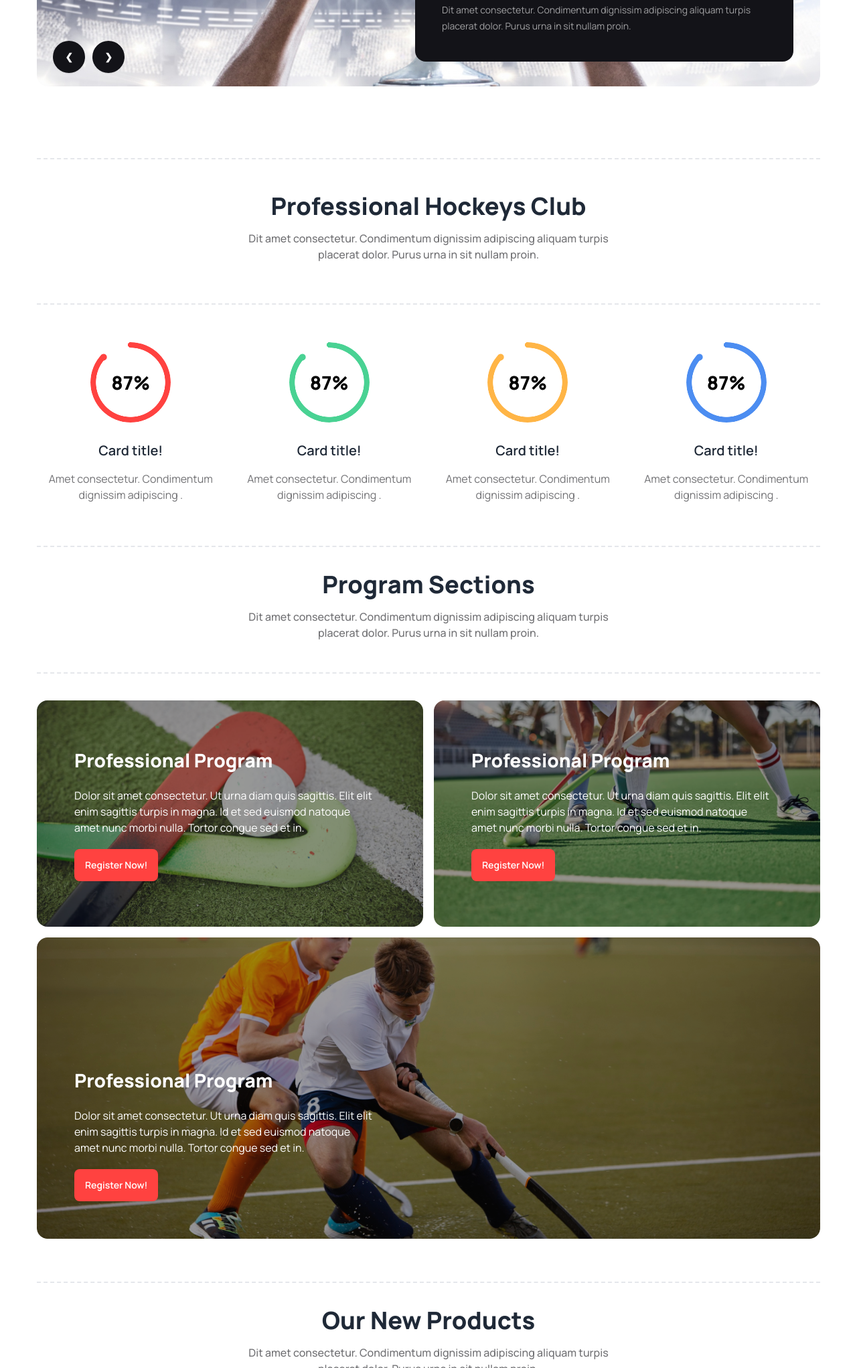
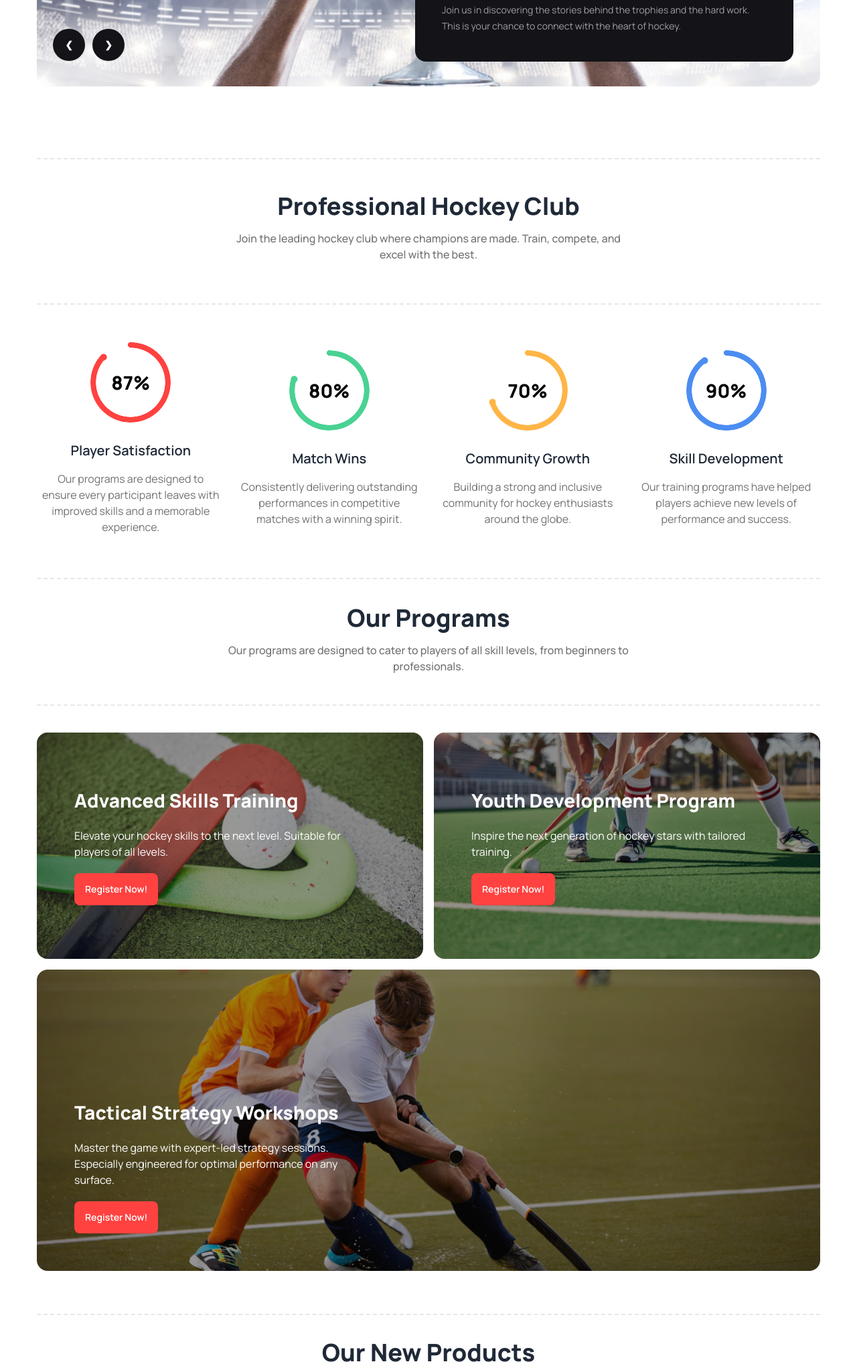
Before and after one commit to Shohan1121/Tailwind-and-Daisy-Hockeys, a plain HTML site: page index.html in a window 1280 px wide. Shown: the part 573-2616 px from the top of the page at 67% size. Drawn offline with nearby package versions, Linux system fonts and the light colour scheme.

Commit message:
text content uploaded

```diff
--- a/index.html
+++ b/index.html
@@ -49,7 +49,7 @@
     </style>
   </head>
   <body class="manrope-font">
-    <header class="py-5 lg:py-9">
+    <header class="py-5 lg:pt-9 lg:pb-0">
       <div class="navbar bg-base-100 lg:w-[1170px] mx-auto w-[335px]">
         <div class="navbar-start">
           <div class="dropdown text-[#424247] text-[16px]">
@@ -134,7 +134,7 @@
     <main class="lg:w-[1170px] mx-auto w-[335px]">
       <!--Hero Carousel Starts Here-->
       <div class="carousel w-full h-[200px] lg:h-auto rounded-2xl">
-        <div id="slide1" class="carousel-item relative w-full">
+        <div id="slide1" class="carousel-item relative w-full lg:pt-9">
           <img src="Images\1.png" class="w-auto lg:w-full" />
           <div
             class="absolute left-5 right-5 top-1/2 -translate-y-1/2 transform flex lg:justify-start h-[200px] lg:h-[550px] lg:items-end pb-2 lg:pb-5 justify-center items-end"
@@ -153,7 +153,7 @@
             </div>
           </div>
         </div>
-        <div id="slide2" class="carousel-item relative w-full">
+        <div id="slide2" class="carousel-item relative w-full lg:pt-9">
           <img src="Images\4.png" class="lg:w-auto" />
           <div
             class="absolute left-5 right-5 top-1/2 flex -translate-y-1/2 transform lg:justify-start h-[200px] lg:h-[550px] lg:items-end pb-2 lg:pb-5 justify-center items-end"
@@ -180,8 +180,8 @@
             Meet all the heroes from the field
           </h2>
           <p class="text-[14px] text-[#FFFFFF99] leading-6">
-            Dit amet consectetur. Condimentum dignissim adipiscing aliquam
-            turpis placerat dolor. Purus urna in sit nullam proin.
+            Join us in discovering the stories behind the trophies and the hard
+            work. This is your chance to connect with the heart of hockey.
           </p>
         </div>
       </div>
@@ -191,13 +191,13 @@
       >
         <div class="card-body text-center flex-grow-0 lg:gap-4 lg:pt-0">
           <h2 class="card-title mx-auto font-extrabold lg:text-4xl">
-            Professional Hockeys Club
+            Professional Hockey Club
           </h2>
           <p
             class="lg:h-7 lg:w-[602px] mx-auto text-[14px] lg:text-[16px] text-[#13131899] font-medium"
           >
-            Dit amet consectetur. Condimentum dignissim adipiscing aliquam
-            turpis placerat dolor. Purus urna in sit nullam proin.
+            Join the leading hockey club where champions are made. Train,
+            compete, and excel with the best.
           </p>
         </div>
       </div>
@@ -216,10 +216,11 @@
           <div class="card bg-base-100">
             <div class="card-body p-2 pt-7">
               <h2 class="card-title mx-auto font-semibold text-xl">
-                Card title!
+                Player Satisfaction
               </h2>
               <p class="text-[#13131899] text-[16px] mt-2">
-                Amet consectetur. Condimentum dignissim adipiscing .
+                Our programs are designed to ensure every participant leaves
+                with improved skills and a memorable experience.
               </p>
             </div>
           </div>
@@ -227,18 +228,19 @@
         <div>
           <div
             class="radial-progress font-extrabold lg:text-[28px] p-5 text-[#49D293]"
-            style="--value: 87"
+            style="--value: 80"
             role="progressbar"
           >
-            <span class="text-black">87%</span>
+            <span class="text-black">80%</span>
           </div>
           <div class="card bg-base-100">
             <div class="card-body p-2 pt-7">
               <h2 class="card-title mx-auto font-semibold text-xl">
-                Card title!
+                Match Wins
               </h2>
               <p class="text-[#13131899] text-[16px] mt-2">
-                Amet consectetur. Condimentum dignissim adipiscing .
+                Consistently delivering outstanding performances in competitive
+                matches with a winning spirit.
               </p>
             </div>
           </div>
@@ -246,18 +248,19 @@
         <div>
           <div
             class="radial-progress font-extrabold lg:text-[28px] p-5 text-[#FFB546]"
-            style="--value: 87"
+            style="--value: 70"
             role="progressbar"
           >
-            <span class="text-black">87%</span>
+            <span class="text-black">70%</span>
           </div>
           <div class="card bg-base-100">
             <div class="card-body p-2 pt-7">
               <h2 class="card-title mx-auto font-semibold text-xl">
-                Card title!
+                Community Growth
               </h2>
               <p class="text-[#13131899] text-[16px] mt-2">
-                Amet consectetur. Condimentum dignissim adipiscing .
+                Building a strong and inclusive community for hockey enthusiasts
+                around the globe.
               </p>
             </div>
           </div>
@@ -265,18 +268,19 @@
         <div>
           <div
             class="radial-progress font-extrabold lg:text-[28px] p-5 text-[#4C8DF1]"
-            style="--value: 87"
+            style="--value: 90"
             role="progressbar"
           >
-            <span class="text-black">87%</span>
+            <span class="text-black">90%</span>
           </div>
           <div class="card bg-base-100">
             <div class="card-body p-2 pt-7">
               <h2 class="card-title mx-auto font-semibold text-xl">
-                Card title!
+                Skill Development
               </h2>
               <p class="text-[#13131899] text-[16px] mt-2">
-                Amet consectetur. Condimentum dignissim adipiscing .
+                Our training programs have helped players achieve new levels of
+                performance and success.
               </p>
             </div>
           </div>
@@ -288,13 +292,13 @@
       >
         <div class="card-body text-center flex-grow-0 lg:gap-4 lg:pt-0">
           <h2 class="card-title mx-auto font-extrabold lg:text-4xl">
-            Program Sections
+            Our Programs
           </h2>
           <p
-            class="lg:h-7 lg:w-[602px] mx-auto text-[14px] lg:text-[16px] text-[#13131899] font-medium"
+            class="lg:h-6 lg:w-[602px] mx-auto text-[14px] lg:text-[16px] text-[#13131899] font-medium"
           >
-            Dit amet consectetur. Condimentum dignissim adipiscing aliquam
-            turpis placerat dolor. Purus urna in sit nullam proin.
+            Our programs are designed to cater to players of all skill levels,
+            from beginners to professionals.
           </p>
         </div>
       </div>
@@ -314,12 +318,11 @@
               <h1
                 class="mb-2 lg:mb-5 text-[20px] lg:text-[28px] font-extrabold"
               >
-                Professional Program
+                Advanced Skills Training
               </h1>
               <p class="mb-5 text-[14px] lg:text-[16px]">
-                Dolor sit amet consectetur. Ut urna diam quis sagittis. Elit
-                elit enim sagittis turpis in magna. Id et sed euismod natoque
-                amet nunc morbi nulla. Tortor congue sed et in.
+                Elevate your hockey skills to the next level. Suitable for
+                players of all levels.
               </p>
               <button
                 class="btn bg-[#FF4240] text-white border-0 hover:text-[#FF4240]"
@@ -341,12 +344,11 @@
               <h1
                 class="mb-2 lg:mb-5 text-[20px] lg:text-[28px] font-extrabold"
               >
-                Professional Program
+                Youth Development Program
               </h1>
               <p class="mb-5 text-[14px] lg:text-[16px]">
-                Dolor sit amet consectetur. Ut urna diam quis sagittis. Elit
-                elit enim sagittis turpis in magna. Id et sed euismod natoque
-                amet nunc morbi nulla. Tortor congue sed et in.
+                Inspire the next generation of hockey stars with tailored
+                training.
               </p>
               <button
                 class="btn bg-[#FF4240] text-white border-0 hover:text-[#FF4240]"
@@ -370,12 +372,11 @@
               <h1
                 class="mb-2 lg:mb-5 text-[20px] lg:text-[28px] font-extrabold"
               >
-                Professional Program
+                Tactical Strategy Workshops
               </h1>
               <p class="mb-5 text-[14px] lg:text-[16px]">
-                Dolor sit amet consectetur. Ut urna diam quis sagittis. Elit
-                elit enim sagittis turpis in magna. Id et sed euismod natoque
-                amet nunc morbi nulla. Tortor congue sed et in.
+                Master the game with expert-led strategy sessions. Especially
+                engineered for optimal performance on any surface.
               </p>
               <button
                 class="btn bg-[#FF4240] text-white border-0 hover:text-[#FF4240]"
@@ -397,8 +398,8 @@
           <p
             class="lg:h-7 lg:w-[602px] mx-auto text-[14px] lg:text-[16px] text-[#13131899] font-medium"
           >
-            Dit amet consectetur. Condimentum dignissim adipiscing aliquam
-            turpis placerat dolor. Purus urna in sit nullam proin.
+            Gear Up for the Game. Elevate your hockey skills to the next level.
+            Suitable for players of all levels.
           </p>
         </div>
       </div>
@@ -424,10 +425,10 @@
                 <i class="fa-regular fa-heart pr-2"></i>200
               </p>
               <h2 class="card-title font-extrabold text-[20px]">
-                World Cup Flags Football
+                Hockey Jersey
               </h2>
               <p class="flex-grow-0 text-[#13131899] font-medium text-[16px]">
-                Dolor sit amet consectetur. Ut urna diam quis sagittis.
+                Wear it with pride. High-quality, breathable fabric.
               </p>
               <p
                 class="flex-grow-0 space-x-4 text-[16px] text-[#13131880] font-medium"
@@ -445,7 +446,9 @@
           <div
             class="card lg:card-side bg-base-100 lg:w-[573px] lg:h-[218px] shadow-none border border-[#1313181A] rounded-2xl lg:px-5"
           >
-            <figure class="w-full lg:w-[250px] lg:h-[172px] my-5 lg:my-auto">
+            <figure
+              class="w-full lg:w-[330px] lg:h-[172px] my-5 mr-1 lg:my-auto"
+            >
               <img
                 src="Images\6.png"
                 alt="Movie"
@@ -461,10 +464,10 @@
                 <i class="fa-regular fa-heart pr-2"></i>200
               </p>
               <h2 class="card-title font-extrabold text-[20px]">
-                World Cup Flags Football
+                Field Hockey Ball
               </h2>
               <p class="flex-grow-0 text-[#13131899] font-medium text-[16px]">
-                Dolor sit amet consectetur. Ut urna diam quis sagittis.
+                Precision-engineered for optimal performance on any surface.
               </p>
               <p
                 class="flex-grow-0 space-x-4 text-[16px] text-[#13131880] font-medium"
@@ -482,7 +485,7 @@
           <div
             class="card lg:card-side bg-base-100 lg:w-[573px] lg:h-[218px] shadow-none border border-[#1313181A] rounded-2xl lg:px-5"
           >
-            <figure class="w-full lg:w-[250px] lg:h-[172px] my-5 lg:my-auto">
+            <figure class="w-full lg:w-[360px] lg:h-[172px] my-5 lg:my-auto">
               <img
                 src="Images\7.png"
                 alt="Movie"
@@ -498,10 +501,11 @@
                 <i class="fa-regular fa-heart pr-2"></i>200
               </p>
               <h2 class="card-title font-extrabold text-[20px]">
-                World Cup Flags Football
+                Custom Hockey Cap
               </h2>
               <p class="flex-grow-0 text-[#13131899] font-medium text-[16px]">
-                Dolor sit amet consectetur. Ut urna diam quis sagittis.
+                Stay cool and stylish on the field with our lightweight, durable
+                hockey cap.
               </p>
               <p
                 class="flex-grow-0 space-x-4 text-[16px] text-[#13131880] font-medium"
@@ -519,7 +523,7 @@
           <div
             class="card lg:card-side bg-base-100 lg:w-[573px] lg:h-[218px] shadow-none border border-[#1313181A] rounded-2xl lg:px-5"
           >
-            <figure class="w-full lg:w-[250px] lg:h-[172px] my-5 lg:my-auto">
+            <figure class="w-full lg:w-[400px] lg:h-[172px] my-5 lg:my-auto">
               <img
                 src="Images\8.png"
                 alt="Movie"
@@ -535,10 +539,11 @@
                 <i class="fa-regular fa-heart pr-2"></i>200
               </p>
               <h2 class="card-title font-extrabold text-[20px]">
-                World Cup Flags Football
+                Team Polo Shirt
               </h2>
               <p class="flex-grow-0 text-[#13131899] font-medium text-[16px]">
-                Dolor sit amet consectetur. Ut urna diam quis sagittis.
+                Perfect for team events or casual wear. Comfortable, sleek, and
+                customizable.
               </p>
               <p
                 class="flex-grow-0 space-x-4 text-[16px] text-[#13131880] font-medium"
@@ -556,7 +561,7 @@
           <div
             class="card lg:card-side bg-base-100 lg:w-[573px] lg:h-[218px] shadow-none border border-[#1313181A] rounded-2xl lg:px-5"
           >
-            <figure class="w-full lg:w-[250px] lg:h-[172px] my-5 lg:my-auto">
+            <figure class="w-full lg:w-[350px] lg:h-[172px] my-5 lg:my-auto">
               <img
                 src="Images\9.png"
                 alt="Movie"
@@ -572,10 +577,11 @@
                 <i class="fa-regular fa-heart pr-2"></i>200
               </p>
               <h2 class="card-title font-extrabold text-[20px]">
-                World Cup Flags Football
+                Goalkeeper Helmet
               </h2>
               <p class="flex-grow-0 text-[#13131899] font-medium text-[16px]">
-                Dolor sit amet consectetur. Ut urna diam quis sagittis.
+                Designed for safety and style. Protect yourself during intense
+                matches.
               </p>
               <p
                 class="flex-grow-0 space-x-4 text-[16px] text-[#13131880] font-medium"
@@ -593,7 +599,7 @@
           <div
             class="card lg:card-side bg-base-100 lg:w-[573px] lg:h-[218px] shadow-none border border-[#1313181A] rounded-2xl lg:px-5"
           >
-            <figure class="w-full lg:w-[250px] lg:h-[172px] my-5 lg:my-auto">
+            <figure class="w-full lg:w-[360px] lg:h-[172px] my-5 lg:my-auto">
               <img
                 src="Images\10.png"
                 alt="Movie"
@@ -612,7 +618,8 @@
                 World Cup Flags Football
               </h2>
               <p class="flex-grow-0 text-[#13131899] font-medium text-[16px]">
-                Dolor sit amet consectetur. Ut urna diam quis sagittis.
+                Advanced grip technology ensures peak performance for every
+                match
               </p>
               <p
                 class="flex-grow-0 space-x-4 text-[16px] text-[#13131880] font-medium"
@@ -631,15 +638,18 @@
       <div
         class="card bg-base-100 w-auto border-dashed border-2 border-x-0 rounded-none h-[166px] lg:h-[189px] justify-center mb-14"
       >
-        <div class="card-body text-center flex-grow-0 lg:gap-4 lg:pt-0">
+        <div
+          class="card-body text-center flex-grow-0 lg:gap-4 lg:pt-0 lg:pb-12"
+        >
           <h2 class="card-title mx-auto font-extrabold lg:text-4xl">
             Clients Question
           </h2>
           <p
             class="lg:h-7 lg:w-[602px] mx-auto text-[14px] lg:text-[16px] text-[#13131899] font-medium"
           >
-            Dit amet consectetur. Condimentum dignissim adipiscing aliquam
-            turpis placerat dolor. Purus urna in sit nullam proin.
+            We understand you might have questions about our programs, services,
+            and equipment. Here are some of the most commonly asked questions to
+            help you get the answers you need quickly.
           </p>
         </div>
       </div>
@@ -657,61 +667,78 @@
         <div class="lg:col-span-7 space-y-4">
           <div class="collapse collapse-plus rounded-none border-b">
             <input type="radio" name="my-accordion-3" checked="checked" />
-            <div class="collapse-title text-xl font-bold">Our Equipment</div>
+            <div class="collapse-title text-xl font-bold">
+              What kind of equipment do you provide?
+            </div>
             <div class="collapse-content">
               <p class="lg:w-[518px] lg:text-[16px] text-[#13131899]">
-                Dolor sit amet consectetur. Ut urna diam quis sagittis. Elit
-                elit enim sagittis turpis in magna.
+                We provide all essential hockey gear, including sticks, balls,
+                safety helmets, and goalkeeper equipment. Our equipment meets
+                professional standards to ensure safety and performance.
               </p>
             </div>
           </div>
           <div class="collapse collapse-plus rounded-none border-b">
             <input type="radio" name="my-accordion-3" />
-            <div class="collapse-title text-xl font-bold">Hockey Training</div>
+            <div class="collapse-title text-xl font-bold">
+              What does your hockey training include?
+            </div>
             <div class="collapse-content">
               <p class="lg:w-[518px] lg:text-[16px] text-[#13131899]">
-                Dolor sit amet consectetur. Ut urna diam quis sagittis. Elit
-                elit enim sagittis turpis in magna.
+                Our training programs cover skill development, tactical
+                gameplay, physical fitness, and team-building exercises. We
+                cater to beginners, intermediate, and advanced players.
               </p>
             </div>
           </div>
           <div class="collapse collapse-plus rounded-none border-b">
             <input type="radio" name="my-accordion-3" />
-            <div class="collapse-title text-xl font-bold">Private Lessons</div>
+            <div class="collapse-title text-xl font-bold">
+              Can I book private lessons?
+            </div>
             <div class="collapse-content">
               <p class="lg:w-[518px] lg:text-[16px] text-[#13131899]">
-                Dolor sit amet consectetur. Ut urna diam quis sagittis. Elit
-                elit enim sagittis turpis in magna.
+                Yes, we offer one-on-one private lessons with our expert
+                coaches. These sessions are tailored to focus on specific skills
+                and areas of improvement.
               </p>
             </div>
           </div>
           <div class="collapse collapse-plus rounded-none border-b">
             <input type="radio" name="my-accordion-3" checked="checked" />
-            <div class="collapse-title text-xl font-bold">Ski Touring</div>
+            <div class="collapse-title text-xl font-bold">
+              Do you offer ski touring sessions as well?
+            </div>
             <div class="collapse-content">
               <p class="lg:w-[518px] lg:text-[16px] text-[#13131899]">
-                Dolor sit amet consectetur. Ut urna diam quis sagittis. Elit
-                elit enim sagittis turpis in magna.
+                Although hockey is our main focus, we also provide seasonal ski
+                touring programs led by professional instructors. Contact us for
+                details.
               </p>
             </div>
           </div>
           <div class="collapse collapse-plus rounded-none border-b">
             <input type="radio" name="my-accordion-3" />
-            <div class="collapse-title text-xl font-bold">Booking</div>
+            <div class="collapse-title text-xl font-bold">
+              How do I book a program or session?
+            </div>
             <div class="collapse-content">
               <p class="lg:w-[518px] lg:text-[16px] text-[#13131899]">
-                Dolor sit amet consectetur. Ut urna diam quis sagittis. Elit
-                elit enim sagittis turpis in magna.
+                You can book directly through our website or contact our support
+                team. We recommend early bookings as slots fill up quickly.
               </p>
             </div>
           </div>
           <div class="collapse collapse-plus rounded-none">
             <input type="radio" name="my-accordion-3" />
-            <div class="collapse-title text-xl font-bold">Pricings</div>
+            <div class="collapse-title text-xl font-bold">
+              Where can I find pricing details?
+            </div>
             <div class="collapse-content">
               <p class="lg:w-[518px] lg:text-[16px] text-[#13131899]">
-                Dolor sit amet consectetur. Ut urna diam quis sagittis. Elit
-                elit enim sagittis turpis in magna.
+                You can find all pricing information on our website under the
+                'Programs' or 'Services' sections. For customized packages,
+                please contact us directly.
               </p>
             </div>
           </div>
@@ -721,15 +748,19 @@
       <div
         class="card bg-base-100 w-auto border-dashed border-2 border-x-0 rounded-none h-[166px] lg:h-[189px] justify-center my-14"
       >
-        <div class="card-body text-center flex-grow-0 lg:gap-4 lg:pt-0">
+        <div
+          class="card-body text-center flex-grow-0 lg:gap-4 lg:pt-0 lg:pb-12"
+        >
           <h2 class="card-title mx-auto font-extrabold lg:text-4xl">
             Get In Touch
           </h2>
           <p
             class="lg:h-7 lg:w-[602px] mx-auto text-[14px] lg:text-[16px] text-[#13131899] font-medium"
           >
-            Dit amet consectetur. Condimentum dignissim adipiscing aliquam
-            turpis placerat dolor. Purus urna in sit nullam proin.
+            Have questions or need assistance? We’re here to help! Reach out to
+            us through phone, email, or by visiting our location. Our team is
+            dedicated to providing you with the support and information you
+            need.
           </p>
         </div>
       </div>
@@ -919,8 +950,8 @@
             Get In Touch
           </h6>
           <p class="text-[#FFFFFF99] text-[16px] lg:w-[346px] leading-8">
-            Dit amet consectetur. Condimentum adipiscing aliquam turpis placerat
-            dolor. Purus urna in sit nullam proin.
+            Have questions or need assistance? We’re here to help! Reach out to
+            us through phone, email, or by visiting our location.
           </p>
           <h3 class="text-[16px] mx-auto lg:mx-0">
             <i class="fa-regular fa-envelope mr-2 text-[#FF4240] text-[16px]">
```
